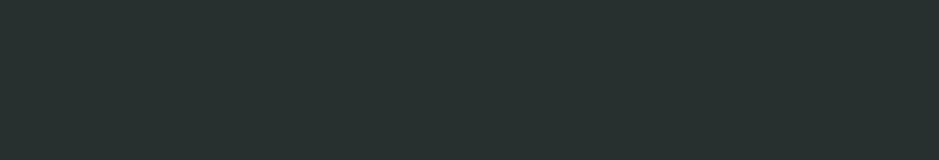
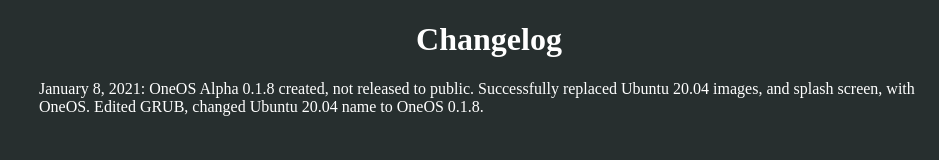
Before and after one commit to 1tech23/OneOS, a plain HTML site: page changelog.html in a window 1280 px wide. Shown: the whole page, without its empty margins (341-1280 px from the left). Drawn offline with Linux system fonts and the light colour scheme.

Commit message:
Update changelog.html

```diff
--- a/changelog.html
+++ b/changelog.html
@@ -7,5 +7,7 @@
     <link rel="stylesheet" type="text/css" href="style.css"/>
   </head>
   <body>
+      <h1>Changelog</h1>
+      <p>January 8, 2021: OneOS Alpha 0.1.8 created, not released to public. Successfully replaced Ubuntu 20.04 images, and splash screen, with OneOS. Edited GRUB, changed Ubuntu 20.04 name to OneOS 0.1.8.</p>
   </body>
   </html>
```
